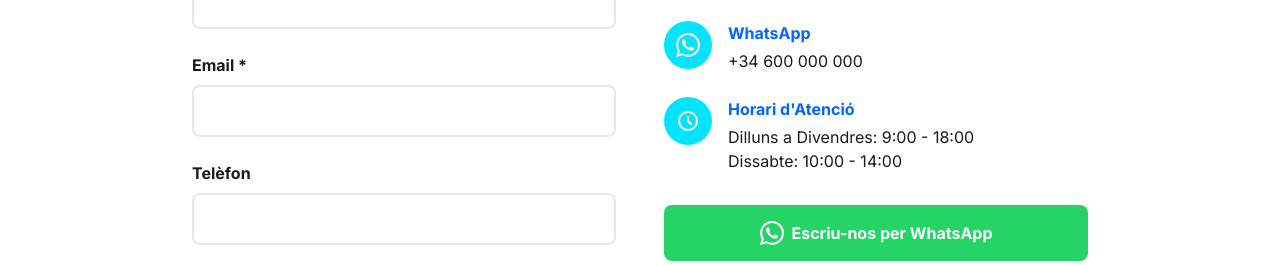
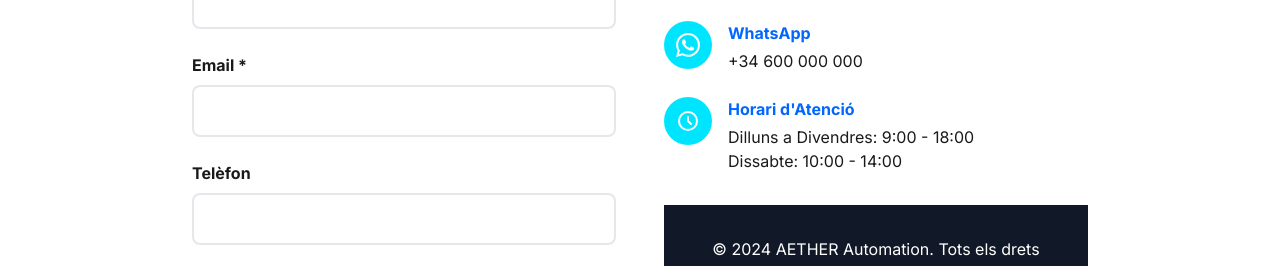
Before and after one commit to panekee/AETHER-automations, a plain HTML site: page contacte.html in a window 1280 px wide. Shown: the part 475-741 px from the top of the page. Drawn offline with nearby package versions, Linux system fonts and the light colour scheme.

Commit message:
Update contacte.html

```diff
--- a/contacte.html
+++ b/contacte.html
@@ -154,22 +154,6 @@
                             </div>
                         </div>
                     </div>
-
-                    <!-- WhatsApp Button -->
-                    <a href="https://wa.me/34600000000?text=Hola,%20m'interessa%20saber%20més%20sobre%20AETHER%20Automation"
-                       target="_blank"
-                       rel="noopener noreferrer"
-                       class="whatsapp-button inline-flex items-center justify-center w-full px-6 py-4 rounded-lg font-bold text-white transition-all hover:shadow-lg mb-4">
-                        <svg class="w-6 h-6 mr-2" fill="currentColor" viewBox="0 0 24 24">
-                            <path d="M17.472 14.382c-.297-.149-1.758-.867-2.03-.967-.273-.099-.471-.148-.67.15-.197.297-.767.966-.94 1.164-.173.199-.347.223-.644.075-.297-.15-1.255-.463-2.39-1.475-.883-.788-1.48-1.761-1.653-2.059-.173-.297-.018-.458.13-.606.134-.133.298-.347.446-.52.149-.174.198-.298.298-.497.099-.198.05-.371-.025-.52-.075-.149-.669-1.612-.916-2.207-.242-.579-.487-.5-.669-.51-.173-.008-.371-.01-.57-.01-.198 0-.52.074-.792.372-.272.297-1.04 1.016-1.04 2.479 0 1.462 1.065 2.875 1.213 3.074.149.198 2.096 3.2 5.077 4.487.709.306 1.262.489 1.694.625.712.227 1.36.195 1.871.118.571-.085 1.758-.719 2.006-1.413.248-.694.248-1.289.173-1.413-.074-.124-.272-.198-.57-.347m-5.421 7.403h-.004a9.87 9.87 0 01-5.031-1.378l-.361-.214-3.741.982.998-3.648-.235-.374a9.86 9.86 0 01-1.51-5.26c.001-5.45 4.436-9.884 9.888-9.884 2.64 0 5.122 1.03 6.988 2.898a9.825 9.825 0 012.893 6.994c-.003 5.45-4.437 9.884-9.885 9.884m8.413-18.297A11.815 11.815 0 0012.05 0C5.495 0 .16 5.335.157 11.892c0 2.096.547 4.142 1.588 5.945L.057 24l6.305-1.654a11.882 11.882 0 005.683 1.448h.005c6.554 0 11.89-5.335 11.893-11.893a11.821 11.821 0 00-3.48-8.413Z"/>
-                        </svg>
-                        Escriu-nos per WhatsApp
-                    </a>
-                </div>
-            </div>
-        </div>
-    </section>
-
     <!-- Footer -->
     <footer class="bg-gray-900 text-white py-8 px-4">
         <div class="container mx-auto text-center">
```
